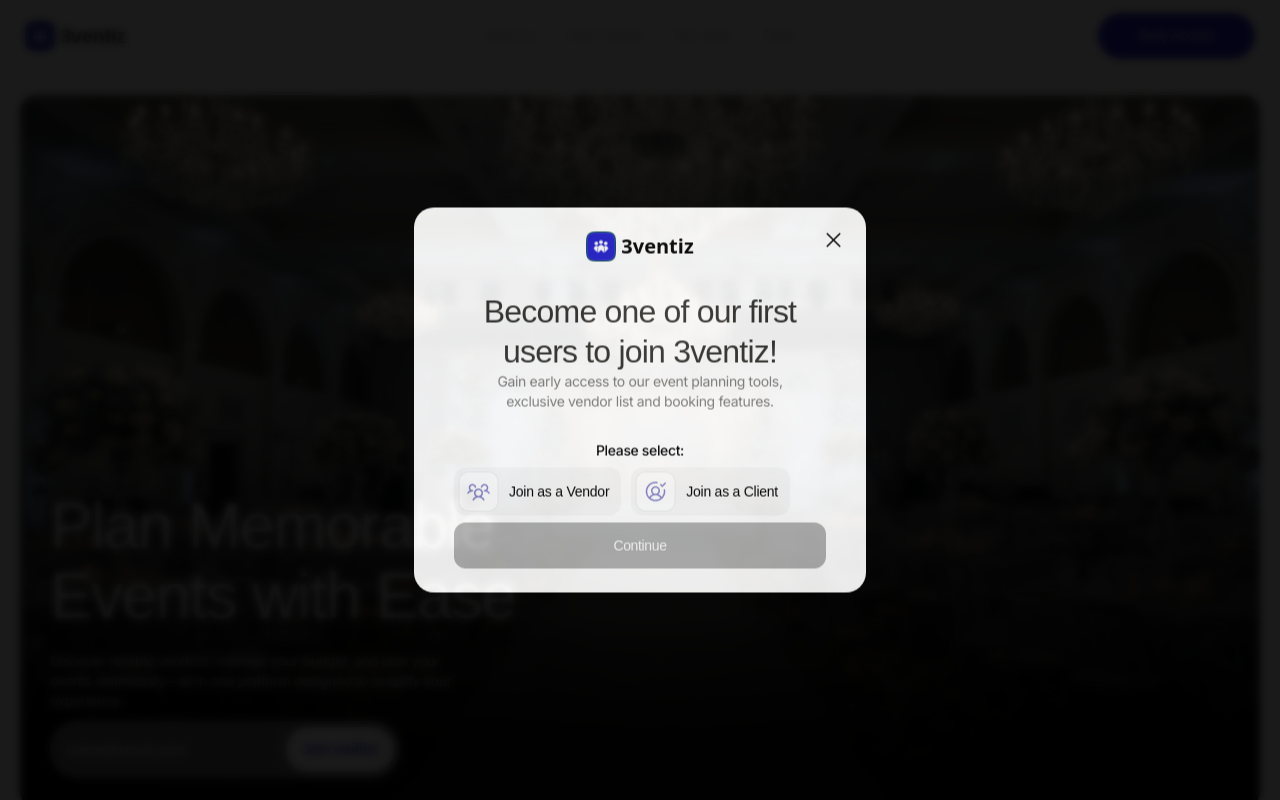
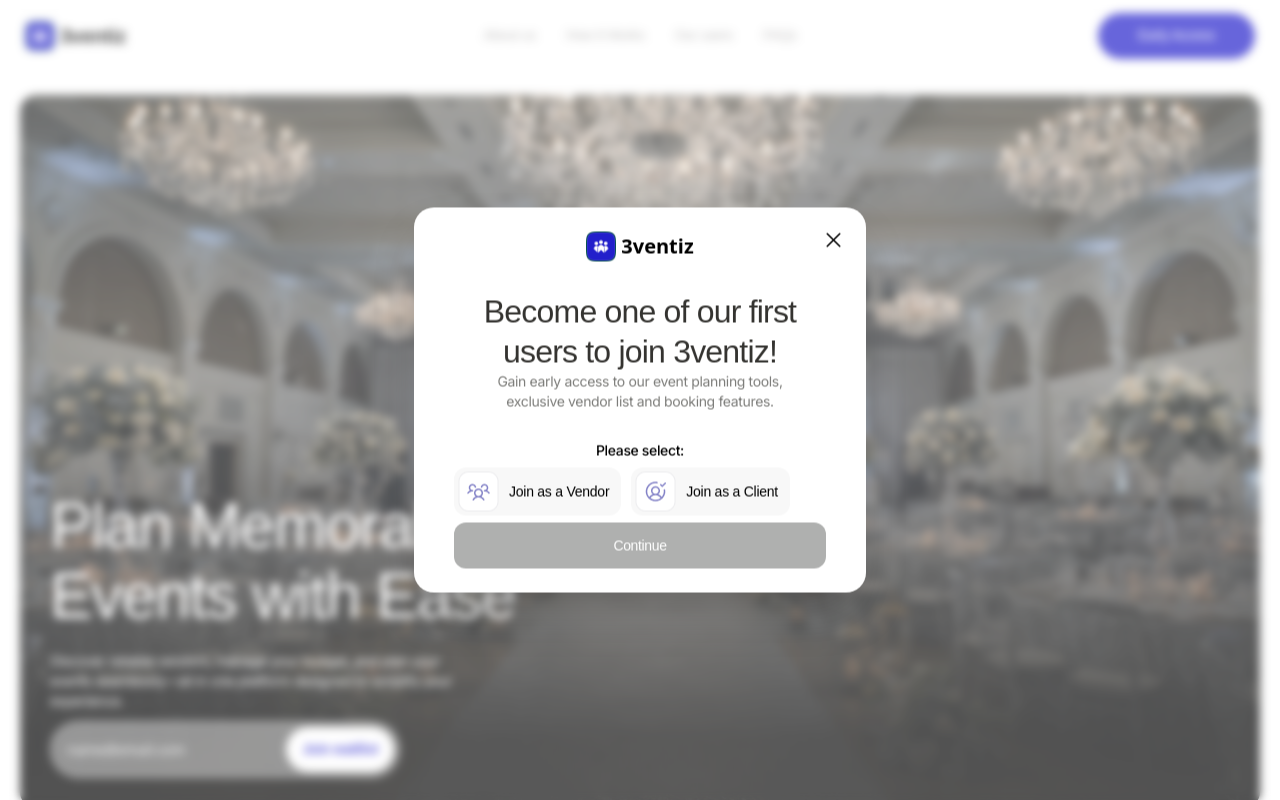
Before and after one commit to Tekkdose-Ltd/3Ventiz-Landing-Page, a React (Vite) app: page / in a window 1280 px wide. Both pictures are taken after a click on the button "Early Access". Shown: the top 800 px of the page. Built offline with nearby package versions, Linux system fonts and the light colour scheme; a web font is replaced by a local one.

Commit message:
final commit

```diff
--- a/src/components/navbar.jsx
+++ b/src/components/navbar.jsx
@@ -23,13 +23,22 @@ export default function Navbar() {
     element.scrollIntoView({ behavior: "smooth" });
   };
 
+  const modalFunction =()=>{
+    setIsOpen(!isOpen)
+    if (document.body.style.overflow !== "hidden") {
+      document.body.style.overflow = "hidden";
+    } else {
+      document.body.style.overflow = "scroll";
+    }
+  }
+
   return (
     <header className="fixed inset-x-0 top-0 left-0 right-0 z-50 bg-white">
       <nav
         aria-label="Global"
         className="flex items-center justify-between p-5 px-10"
       >
-       {isOpen && <Waitlist close={() => setIsOpen(false)} />}
+       {isOpen && <Waitlist close={() => modalFunction()} />}
         <div className="flex md+:flex-1">
           <button className="-m-1.5 p-1.5">
             <span className="sr-only">Your Company</span>
@@ -37,7 +46,7 @@ export default function Navbar() {
           </button>
         </div>
         <div className="flex gap-4 md+:hidden">
-          <AnimatedButton text="Early Access" click={() => setIsOpen(true)} />
+          <AnimatedButton text="Early Access" click={() => modalFunction()} />
 
           <button
             type="button"
@@ -61,7 +70,7 @@ export default function Navbar() {
           ))}
         </div>
         <div className="hidden md+:flex md+:flex-1 md+:justify-end">
-          <AnimatedButton text="Early Access" click={() => setIsOpen(true)} />
+          <AnimatedButton text="Early Access" click={() => modalFunction()} />
         </div>
       </nav>
       <Dialog
--- a/src/components/waitlist.jsx
+++ b/src/components/waitlist.jsx
@@ -22,7 +22,7 @@ export default function Waitlist({ close }) {
   const [linkHref, setLinkHref] = useState("");
   return (
     <>
-      <div className="fixed w-full bg-black z-[10000] backdrop-blur-[5px] opacity-[0.9] bottom-0 left-0 right-0 top-0 h-full">
+      <div className="fixed w-full bg-[#ffffff50] z-[10000] backdrop-blur-[5px] bottom-0 left-0 right-0 top-0 h-full">
         <div
           style={{ backgroundColor: "white" }}
           className=" shadow-2xl max-w-[452px] backdrop-blur-[5px] z-[1000000] w-full mx-auto abscenter rounded-[2rem] p-[2.4rem] px-[4rem]"
```
